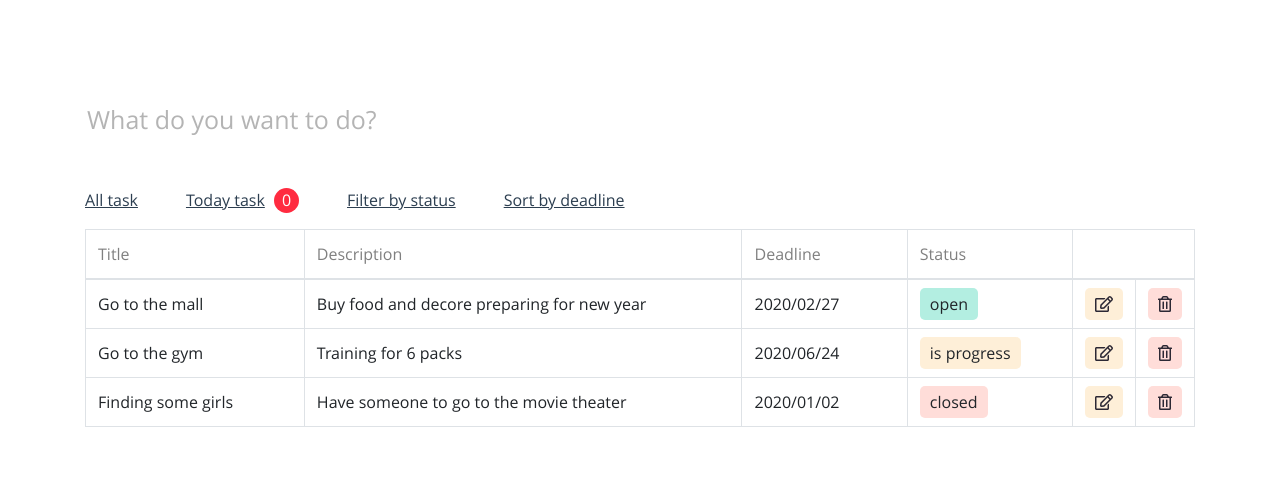
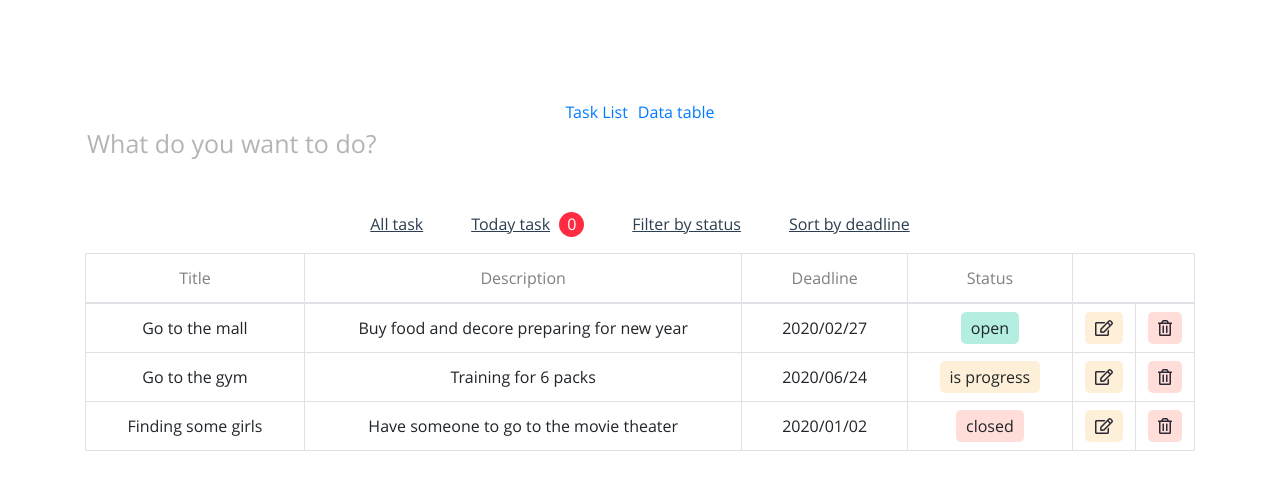
Before and after one commit to tonyminh95/todo-list-vuejs, a Vue app: page / in a window 1280 px wide. Shown: the top 490 px of the page. Built offline with nearby package versions, Linux system fonts and the light colour scheme.

Commit message:
setup router

```diff
--- a/package.json
+++ b/package.json
@@ -21,6 +21,7 @@
     "vue": "^2.6.11",
     "vue-click-outside": "^1.0.7",
     "vue-moment": "^4.1.0",
+    "vue-router": "^3.1.6",
     "vuejs-datepicker": "^1.6.2",
     "vuex": "^3.1.2"
   },
--- a/src/App.vue
+++ b/src/App.vue
@@ -1,17 +1,16 @@
 <template>
     <div id="app">
-    <task-list/>
+        <div id="nav">
+            <router-link to="/">Task List</router-link>
+            <router-link to="/datatable">Data table</router-link>
+        </div>
+        <router-view/>
     </div>
 </template>
 
 <script>
-import TaskList from './components/TaskList'
-
     export default {
-  name: 'App',
-  components: {
-    TaskList
-  }
+        name: 'App'
     }
 </script>
 
@@ -30,4 +29,8 @@ export default {
         -moz-osx-font-smoothing: grayscale;
         color: #2c3e50;
         margin: 100px auto;
+        text-align: center;
+
+    #nav a:not(:last-child)
+        margin-right: 10px;
 </style>
--- a/src/main.js
+++ b/src/main.js
@@ -7,6 +7,7 @@ import { far } from '@fortawesome/free-regular-svg-icons'
 import { FontAwesomeIcon } from '@fortawesome/vue-fontawesome'
 import 'bootstrap/dist/css/bootstrap.css'
 import store from '@/store/index'
+import router from './router'
 // filter
 import { status } from '@/utils'
 Vue.filter('status', status)
@@ -24,6 +25,7 @@ Vue.component('vue-datepicker', Datepicker)
 Vue.config.productionTip = false
 
 new Vue({
+  router,
   store,
   render: h => h(App),
 }).$mount('#app')
--- /dev/null
+++ b/src/pages/DatatableTest.vue
@@ -0,0 +1,11 @@
+<template>
+    <div>
+        <h1>Datatable test</h1>
+    </div>
+</template>
+
+<script>
+    export default {
+        name: 'DatatableTest'
+    }
+</script>
--- /dev/null
+++ b/src/router.js
@@ -0,0 +1,21 @@
+import Vue from 'vue';
+import Router from 'vue-router';
+import TaskList from '@/components/TaskList';
+import DatatableTest from '@/pages/DatatableTest';
+
+Vue.use(Router)
+
+export default new Router({
+    routes: [
+        {
+            path: '/',
+            name: 'task',
+            component: TaskList
+        },
+        {
+            path: 'datatable',
+            name: 'datatable',
+            component: DatatableTest
+        }
+    ]
+})
```
Also changed, not shown: 1 other file (tests, documents, lock files or other folders). Lines whose indentation alone changed are shown as unchanged.
